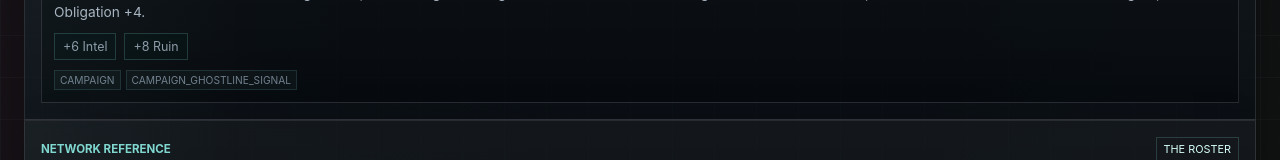
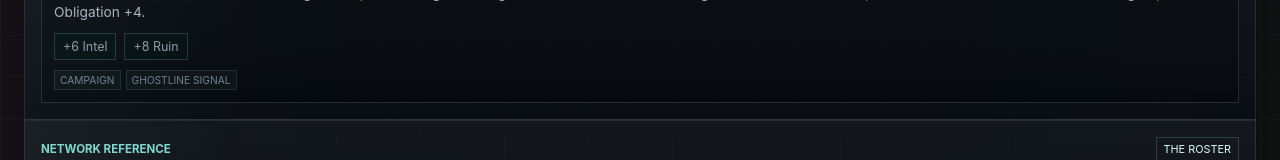
Before and after one commit to jeremyaaron/haunted-apex, an Angular app: page / in a window 1280 px wide. Shown: the part 6307-6467 px from the top of the page. Built offline with nearby package versions, Linux system fonts and the light colour scheme.

Commit message:
feat: implement player-facing labels for campaign event feed tags

```diff
--- a/src/app/app.html
+++ b/src/app/app.html
@@ -1808,7 +1808,7 @@
             @if (entry.tags?.length) {
               <div class="log-tags">
                 @for (tag of entry.tags; track $index) {
-                  <span>{{ tag }}</span>
+                  <span>{{ logTagLabel(tag) }}</span>
                 }
               </div>
             }
--- a/src/app/app.ts
+++ b/src/app/app.ts
@@ -763,6 +763,19 @@ export class App {
     return values.map((value) => this.displayToken(value)).join(' / ');
   }
 
+  protected logTagLabel(tag: string): string {
+    const normalizedTag = tag.toLowerCase();
+    const campaign = CAMPAIGN_TENSION_DEFINITIONS.find(
+      (definition) => definition.id === normalizedTag,
+    );
+
+    if (campaign) {
+      return campaign.name;
+    }
+
+    return this.displayToken(normalizedTag);
+  }
+
   protected unavailableReason(reason: string | undefined): string {
     switch (reason) {
       case 'roster_full':
```
Also changed, not shown: 1 other file (tests, documents, lock files or other folders).
